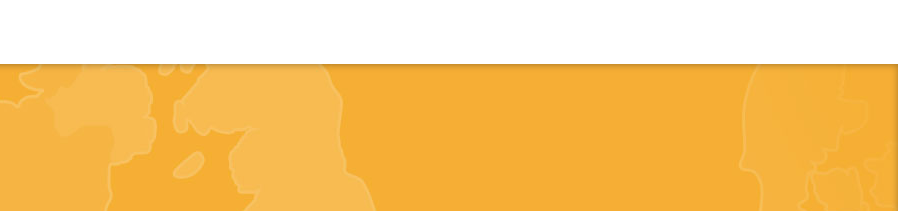
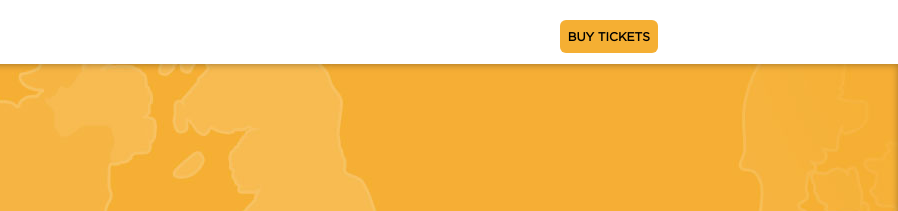
Before and after one commit to devoxx/landing, a plain HTML site: page index.html in a window 1280 px wide. Shown: the top 211 px of the page, 382-1280 px from the left. Drawn offline with Linux system fonts and the light colour scheme.

Commit message:
Added buy tickets header button

```diff
--- a/index.html
+++ b/index.html
@@ -34,8 +34,12 @@
 
 					</div>
 
-					<nav class="col14" style="height: 44px;">
-
+<nav class="col13">
+						<ul>
+							<li class="btn popup">
+								<a href="https://regbe.devoxx.com">Buy Tickets</a>
+							</li>
+						</ul>
 					</nav>
 				</div>
 
```
